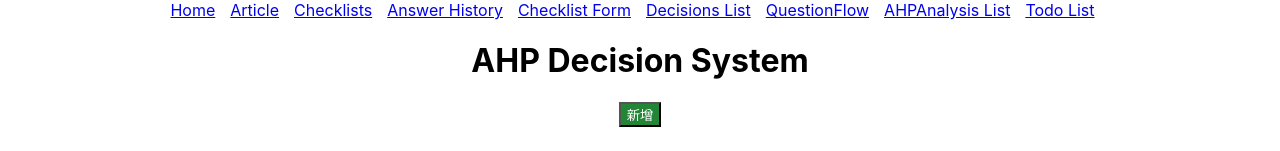
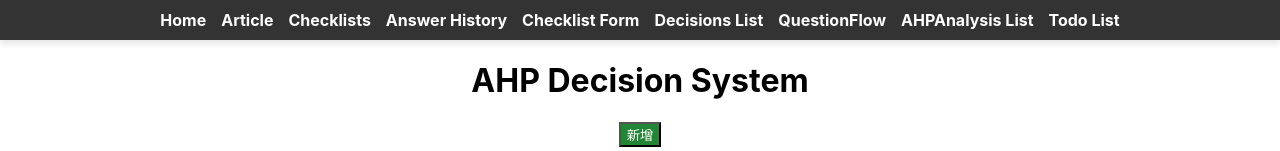
Before and after one commit to tuxiantian/decision-app, a React (Create React App) app: page /ahp in a window 1280 px wide. Shown: the top 151 px of the page. Built offline with nearby package versions, Linux system fonts and the light colour scheme; no server answers; a small style sheet from the web is missing.

Commit message:
导航栏样式优化

```diff
--- a/src/App.css
+++ b/src/App.css
@@ -60,7 +60,20 @@
 
 .nav-link {
   margin-right: 15px;
+  text-decoration: none;     /* 移除链接下划线 */
+  color: #ffffff;            /* 链接文字颜色为白色 */
+  font-weight: bold;         /* 字体加粗 */
+  transition: color 0.3s ease; /* 过渡效果：颜色 */
 }
+
+.nav-link:hover {
+  color: #ffa500;           /* 悬停时的文字颜色变化 */
+}
+
+.nav-link:last-child {
+  margin-right: 0;          /* 最后一个链接不需要右边距 */
+}
+
 .no-bullets {
   list-style-type: none;
   padding: 0;
--- a/src/App.js
+++ b/src/App.js
@@ -25,15 +25,22 @@ function App() {
   return (
     <Router>
       <div className="App">
-      <nav style={{ marginBottom: '20px' }}>
+        <nav style={{
+          marginBottom: '20px',
+          display: 'flex',
+          justifyContent: 'center', // 导航栏项居中对齐
+          backgroundColor: '#333',  // 导航栏背景颜色
+          padding: '10px 0',        // 导航栏内填充
+          boxShadow: '0 4px 6px rgba(0, 0, 0, 0.1)' // 添加阴影效果
+        }}>
           <Link className="nav-link" to="/">Home</Link>
           <Link className="nav-link" to="/articles">Article</Link>
           <Link className="nav-link" to="/checklists">Checklists</Link>
           <Link className="nav-link" to="/history">Answer History</Link>
           <Link className="nav-link" to="/checklist-form">Checklist Form</Link>
           <Link className="nav-link" to="/decisions">Decisions List</Link>
-          <Link  className="nav-link" to="/question-flow">QuestionFlow</Link>
-          <Link  className="nav-link" to="/ahp">AHPAnalysis List</Link>
+          <Link className="nav-link" to="/question-flow">QuestionFlow</Link>
+          <Link className="nav-link" to="/ahp">AHPAnalysis List</Link>
           <Link className="nav-link" to="/todos">Todo List</Link>
         </nav>
         <Routes>
--- a/src/components/ArticleEditor.js
+++ b/src/components/ArticleEditor.js
@@ -160,11 +160,6 @@ const ArticleEditor = () => {
                 useCommandShortcut={true}
                 ref={editorRef}
                 onChange={() => setContent(editorRef.current.getInstance().getMarkdown())}
-                style={{
-                    display: 'block',
-                    textAlign: 'left',
-                    verticalAlign: 'top'
-                }}
             />
             {errors.content && <p style={{ color: 'red' }}>{errors.content}</p>}
             <button onClick={handleSave}>Save Article</button>
```
